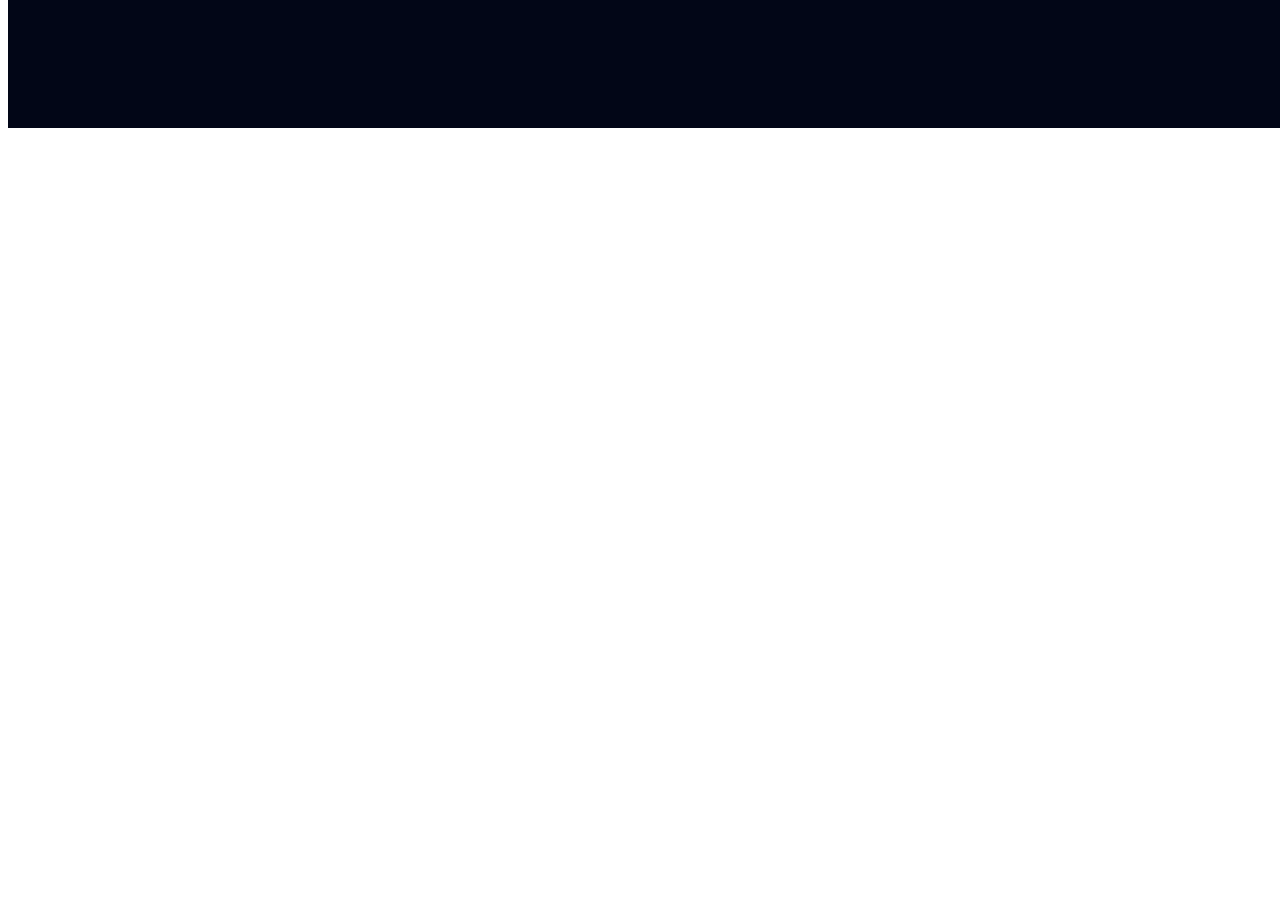
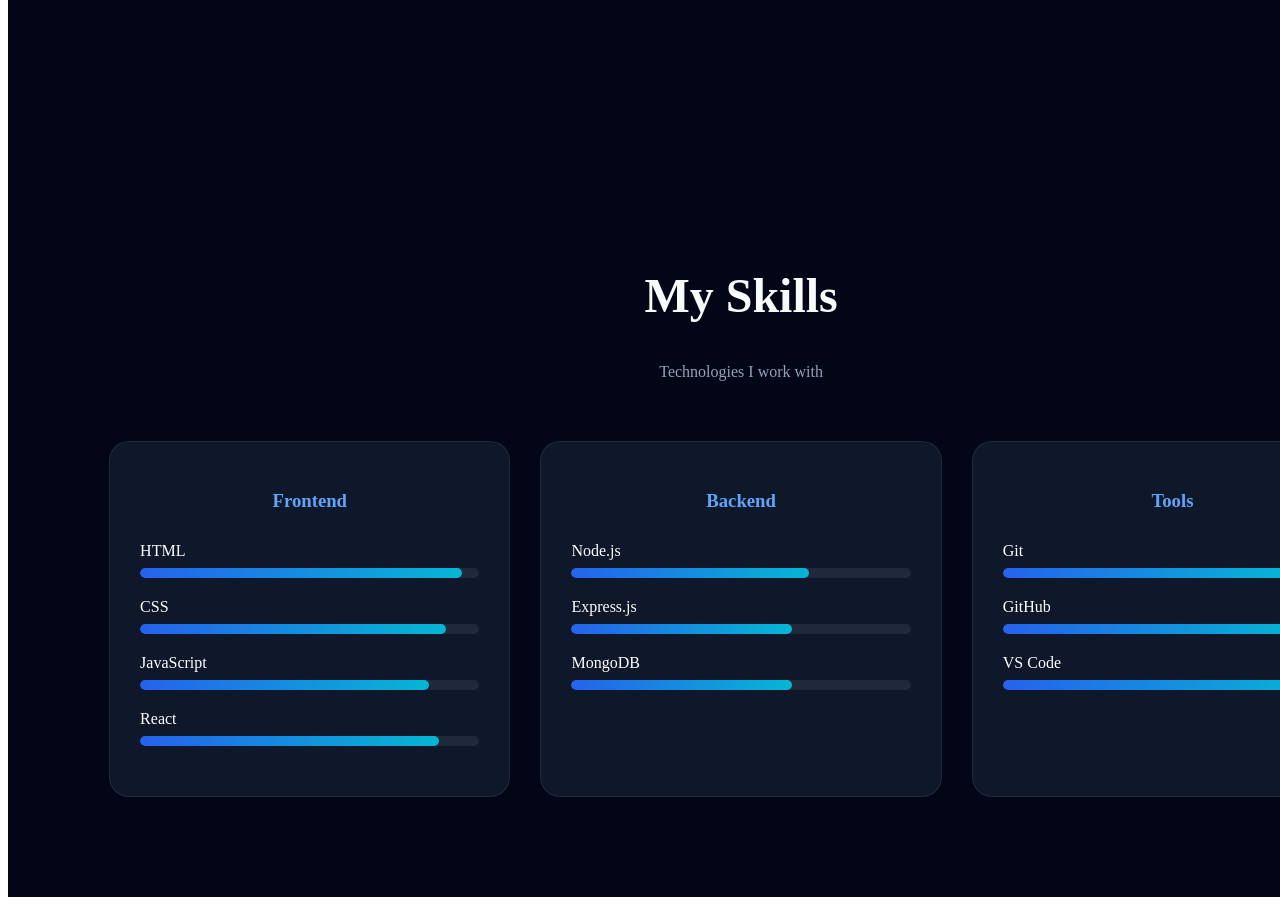
Before and after one commit to laxmipriyabehera/Portfolio, a React app: page / in a window 1280 px wide. Shown: the part 1880-2785 px from the top of the page. Before the commit the page ends 2016 px from the top, so only its background shows below. Built offline with nearby package versions, Linux system fonts and the light colour scheme; the HTML template or start-up script is replaced by a standard one.

Commit message:
Create professional Skills section

```diff
--- a/src/App.jsx
+++ b/src/App.jsx
@@ -1,12 +1,14 @@
 import Navbar from "./components/Navbar/Navbar";
 import Hero from "./components/Hero/Hero";
 import About from "./components/About/About";
+import Skills from "./components/Skills/Skills";
 function App(){
     return(
       <>
       <Navbar />
       <Hero />
       <About />
+      <Skills />
       </>
     );
 }
--- /dev/null
+++ b/src/components/Skills/Skills.css
@@ -0,0 +1,130 @@
+.skills{
+    background:#020617;
+    padding:100px 8%;
+    color:white;
+    width: 100%;
+}
+
+.skills-heading{
+    text-align:center;
+    margin-bottom:60px;
+}
+
+.skills-heading h2{
+    font-size:3rem;
+    color:#F8FAFC;
+}
+
+.skills-heading p{
+    color:#94A3B8;
+    margin-top:10px;
+}
+
+.skills-container{
+    display:grid;
+    grid-template-columns:repeat(auto-fit,minmax(300px,1fr));
+    gap:30px;
+}
+
+.skill-card{
+
+    background:#0F172A;
+
+    padding:30px;
+
+    border-radius:20px;
+
+    border:1px solid rgba(255,255,255,.08);
+
+    transition:.4s;
+}
+
+.skill-card:hover{
+
+    transform:translateY(-10px);
+
+    box-shadow:0 15px 35px rgba(37,99,235,.35);
+}
+
+.skill-card h3{
+
+    margin-bottom:30px;
+
+    color:#60A5FA;
+
+    text-align:center;
+}
+
+.skill{
+
+    margin-bottom:20px;
+}
+
+.skill span{
+
+    display:block;
+
+    margin-bottom:8px;
+}
+
+.progress{
+
+    width:100%;
+
+    height:10px;
+
+    background:#1E293B;
+
+    border-radius:10px;
+
+    overflow:hidden;
+}
+
+.progress-bar{
+
+    height:100%;
+
+    border-radius:10px;
+
+    background:linear-gradient(90deg,#2563EB,#06B6D4);
+}
+
+.html{
+    width:95%;
+}
+
+.css{
+    width:90%;
+}
+
+.js{
+    width:85%;
+}
+
+.react{
+    width:88%;
+}
+
+.node{
+    width:70%;
+}
+
+.express{
+    width:65%;
+}
+
+.mongo{
+    width:65%;
+}
+
+.git{
+    width:85%;
+}
+
+.github{
+    width:90%;
+}
+
+.vscode{
+    width:95%;
+}
--- /dev/null
+++ b/src/components/Skills/Skills.jsx
@@ -0,0 +1,108 @@
+import "./Skills.css";
+
+function Skills() {
+  return (
+    <section className="skills" id="skills">
+
+      <div className="skills-heading">
+        <h2>My Skills</h2>
+        <p>Technologies I work with</p>
+      </div>
+
+      <div className="skills-container">
+
+        <div className="skill-card">
+
+          <h3>Frontend</h3>
+
+          <div className="skill">
+            <span>HTML</span>
+            <div className="progress">
+              <div className="progress-bar html"></div>
+            </div>
+          </div>
+
+          <div className="skill">
+            <span>CSS</span>
+            <div className="progress">
+              <div className="progress-bar css"></div>
+            </div>
+          </div>
+
+          <div className="skill">
+            <span>JavaScript</span>
+            <div className="progress">
+              <div className="progress-bar js"></div>
+            </div>
+          </div>
+
+          <div className="skill">
+            <span>React</span>
+            <div className="progress">
+              <div className="progress-bar react"></div>
+            </div>
+          </div>
+
+        </div>
+
+        <div className="skill-card">
+
+          <h3>Backend</h3>
+
+          <div className="skill">
+            <span>Node.js</span>
+            <div className="progress">
+              <div className="progress-bar node"></div>
+            </div>
+          </div>
+
+          <div className="skill">
+            <span>Express.js</span>
+            <div className="progress">
+              <div className="progress-bar express"></div>
+            </div>
+          </div>
+
+          <div className="skill">
+            <span>MongoDB</span>
+            <div className="progress">
+              <div className="progress-bar mongo"></div>
+            </div>
+          </div>
+
+        </div>
+
+        <div className="skill-card">
+
+          <h3>Tools</h3>
+
+          <div className="skill">
+            <span>Git</span>
+            <div className="progress">
+              <div className="progress-bar git"></div>
+            </div>
+          </div>
+
+          <div className="skill">
+            <span>GitHub</span>
+            <div className="progress">
+              <div className="progress-bar github"></div>
+            </div>
+          </div>
+
+          <div className="skill">
+            <span>VS Code</span>
+            <div className="progress">
+              <div className="progress-bar vscode"></div>
+            </div>
+          </div>
+
+        </div>
+
+      </div>
+
+    </section>
+  );
+}
+
+export default Skills;
```
